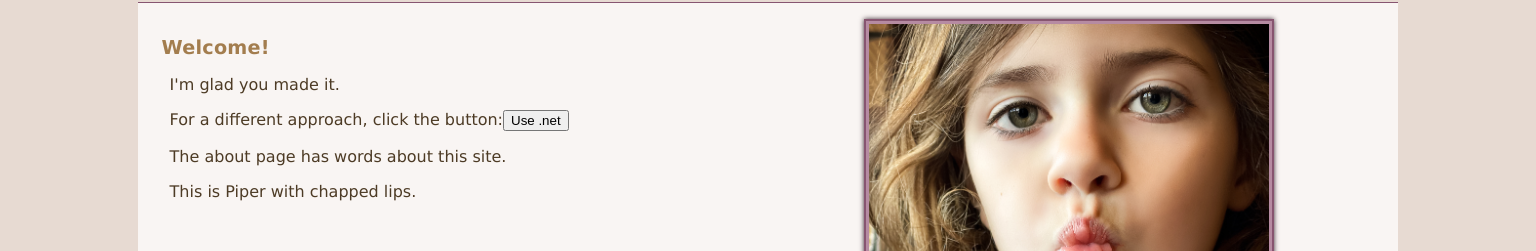
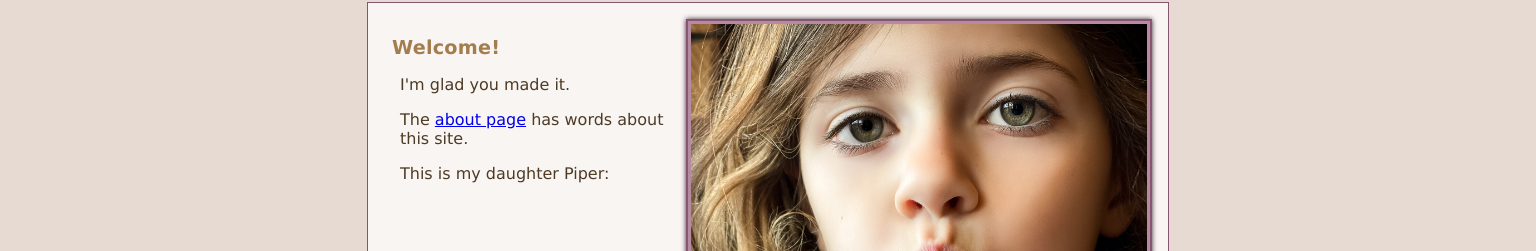
Before and after one commit to clymystrata/clymystrata.github.io, a React (Create React App) app: page /#/ in a window 1536 px wide. Shown: the part 92-343 px from the top of the page. Built offline with nearby package versions, Linux system fonts and the light colour scheme; a web font is replaced by a local one.

Commit message:
responsive photo

```diff
--- a/public/index.html
+++ b/public/index.html
@@ -3,7 +3,7 @@
   <head>
     <meta charset="utf-8" />
     <link rel="icon" href="%PUBLIC_URL%/favicon.ico" />
-    <meta name="viewport" content="width=device-width, initial-scale=1" />
+    <meta name="viewport" content="width=device-width, initial-scale=1, maximum-scale=1" />
     <meta name="theme-color" content="#000000" />
     <meta
       name="description"
--- a/src/Components/Body/AboutPage/aboutpage.scss
+++ b/src/Components/Body/AboutPage/aboutpage.scss
@@ -6,7 +6,7 @@
     padding: 1em;
     font-family:'Lucida Sans', 'Lucida Sans Regular', 'Lucida Grande', 'Lucida Sans Unicode', Geneva, Verdana, sans-serif;
     font-size: 1em;
-    border-top: 1px solid base.$siteBorderColor;
+    border: 1px solid base.$siteBorderColor;
 }
 
 section.content {
@@ -48,9 +48,10 @@
 
 }
 
-@media (min-width: 1440px) {
+@media screen
+  and (min-width: 1024px)   {
     main#about-page {
-        width: 80%;
+        width: 60%;
         margin: auto;
     }
 
--- a/src/Components/Body/HomePage/homepage.js
+++ b/src/Components/Body/HomePage/homepage.js
@@ -1,5 +1,7 @@
 import './homepage.scss'
 import photo from '../../../assets/PiperKiss.jpg'
+import AboutPage from '../AboutPage'
+import {Link} from 'react-router-dom'
 
 function HomePage(props) {
     return (
@@ -8,11 +10,9 @@
                     <article>
                         <h3>Welcome!</h3>
                         <p>I'm glad you made it.</p>
-                        <p>For a different approach, click the button:
-                        <button>Use .net</button></p>
-                        <p>The about page has words about this site.</p>
-                        <p>This is Piper with chapped lips.</p>
-
+                        <p>The <Link to='/about'
+                                     className="page-link">about page</Link> has words about this site.</p>
+                        <p>This is my daughter Piper:</p>
                     </article>
                 </section>
                 <section className="photo">
--- a/src/Components/Body/HomePage/homepage.scss
+++ b/src/Components/Body/HomePage/homepage.scss
@@ -8,7 +8,7 @@
     padding: 1em;
     font-family:'Lucida Sans', 'Lucida Sans Regular', 'Lucida Grande', 'Lucida Sans Unicode', Geneva, Verdana, sans-serif;
     font-size: 1em;
-    border-top: 1px solid base.$siteBorderColor;
+    border: 1px solid base.$siteBorderColor;
 }
 
 section.content {
@@ -23,11 +23,10 @@
     margin: auto;
     border: solid 2px base.$siteBorderColor;
     padding: 3px;
-    width: 280px;
-    height: 350px;
+    width: 200px;
+    height: 250px;
     background-color: darken(base.$siteAccentColor, 5%);
     @include base.prefix(box-shadow, 0 0 5px base.$boxShadow, moz webkit);
-
 
 }
 
@@ -51,49 +50,67 @@
     padding: 0 .5em;
 }
 
+@media (min-width: 400px) {
+    div.frame {
+        width: 300px;
+        height: 375px;
+    }
+}
 
-@media (min-width: 768px) {
+@media (min-width: 640px) {
     main#home-page {
-        width: 90%;
         margin: auto;
         display: grid;
         grid-template-columns: 2fr 1fr;
-        //justify-items: center;
     }
 
+    div.frame {
+        width: 300px;
+        height: 375px;
+    }
 
-}
+ }
 
-@media (min-width: 1440px) {
+@media (min-width: 768px) {
     main#home-page {
         width: 80%;
         margin: auto;
         display: grid;
-        grid-template-columns: 1fr 1fr;
-        //justify-items: center;
+        grid-template-columns: 2fr 1fr;
     }
 
+    div.frame {
+        width: 330px;
+        height: 413px;
+    }
+  }
+
+  @media screen
+  and (min-width: 1024px)  {
+    main#home-page {
+        width: 60%;
+        margin: auto;
+        display: grid;
+        grid-template-columns: 2fr 1fr;
+    }
 
     div.frame {
+        width: 380px;
+        height: 474px;
+    }
+}
+
+@media screen
+  and (min-width: 1440px)  {
+    main#home-page {
+        width: 50%;
         margin: auto;
-        border: solid 2px base.$siteBorderColor;
-        padding: 3px;
-        width: 400px;
-        height: 500px;
-        background-color: darken(base.$siteAccentColor, 5%);
-        @include base.prefix(box-shadow, 0 0 5px base.$boxShadow, moz webkit);
-
-
+        display: grid;
+        grid-template-columns: 2fr 1fr;
     }
 
-    .photo .frame img {
-        margin:0;
-        padding: 0;
-        border: thin base.$boxShadow;
-        width: 100%;
-        height: auto;
+    div.frame {
+        width: 456px;
+        height: 569px;
     }
-
-
-
 }
```
Also changed, not shown: 1 other file (tests, documents, lock files or other folders).
